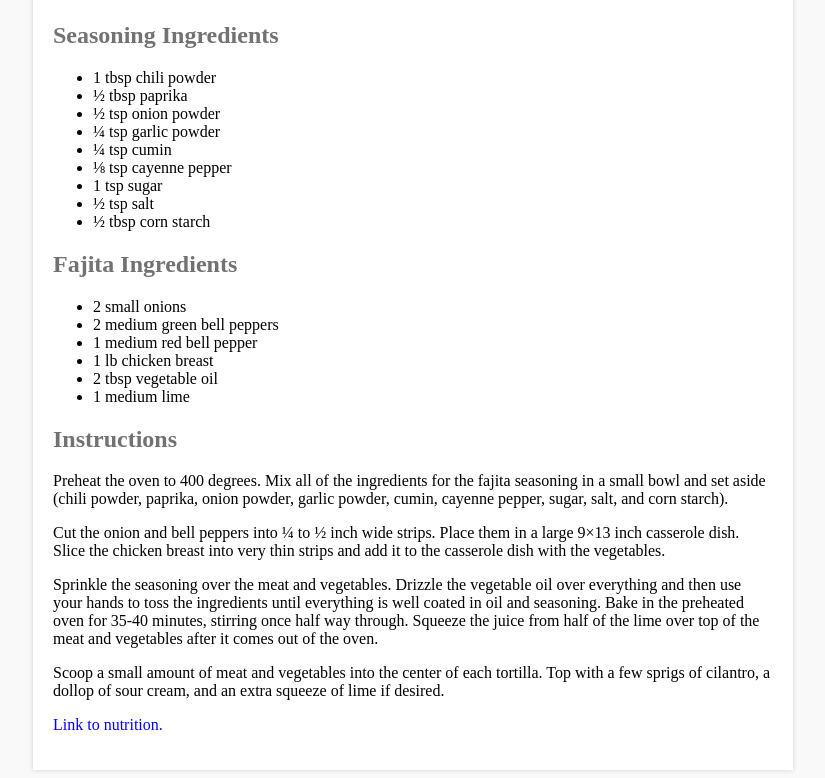
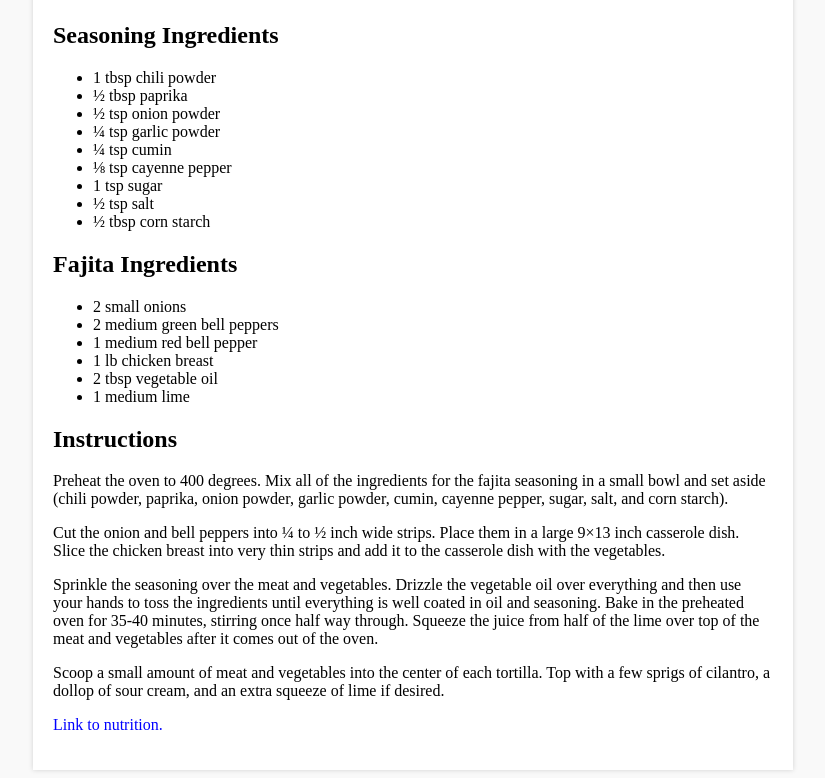
Before and after one commit to adamhammes/old-site, a Jekyll site: the page built from blog/_posts/2015-01-07-oven-baked-fajitas.md, in a window 1280 px wide. Shown: the part 447-1225 px from the top of the page, without its empty margins (227-1052 px from the left). Built offline with Jekyll 4.4.1, drawn with Linux system fonts in a browser that asks for light colours.

Commit message:
Use default subheading styling

```diff
--- a/assets/css/main.css
+++ b/assets/css/main.css
@@ -7,11 +7,6 @@ h1 {
     margin: 0px;
     text-align: left;
     color: #0000ff;
-}
-
-h2 {
-    color: #727272;
-    font-weight: 700;
 }
 
 .archive, .entry {
```
